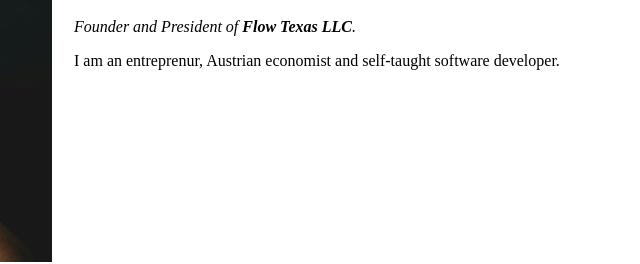
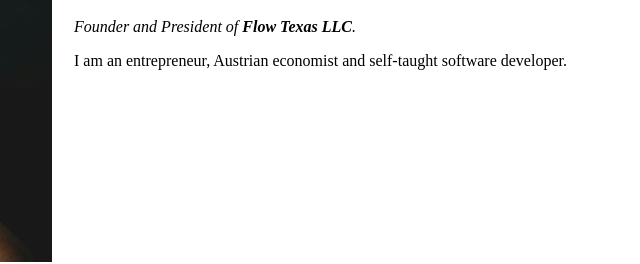
Before and after one commit to chriscostin/cv, a plain HTML site: page index.html in a window 1280 px wide. Shown: the part 271-535 px from the top of the page, 478-1118 px from the left. Drawn offline with Linux system fonts and the light colour scheme.

Commit message:
Update index.html

```diff
--- a/index.html
+++ b/index.html
@@ -12,7 +12,7 @@
         <td><img src="chris.jpg"></td>
         <td><h1>Chris Costin</h1>
         <p><em>Founder and President of <strong>Flow Texas LLC</strong>.</em></p>
-        <p>I am an entreprenur, Austrian economist and self-taught software developer.</p></td>
+        <p>I am an entrepreneur, Austrian economist and self-taught software developer.</p></td>
       </tr>
     </table>
     <hr>
```
